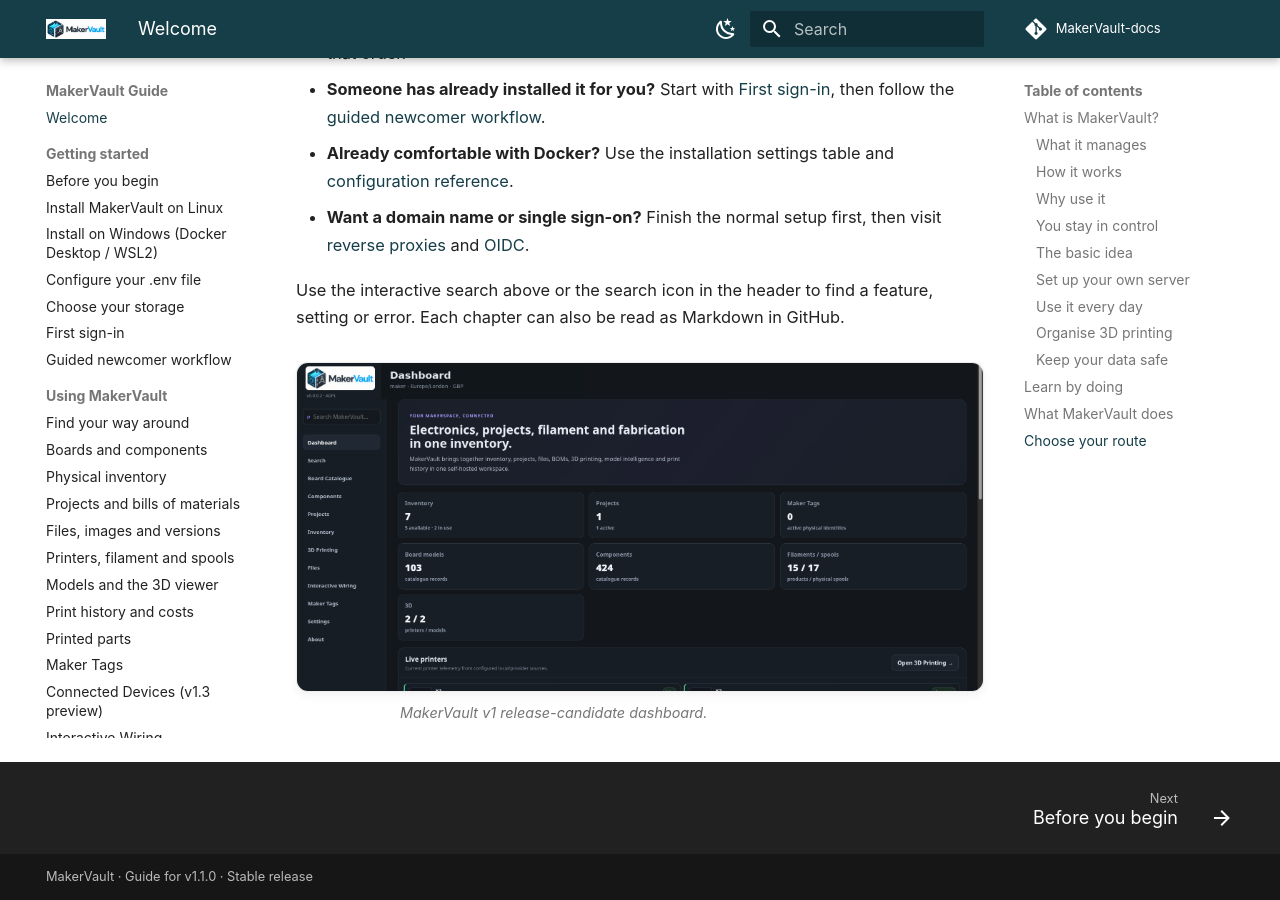
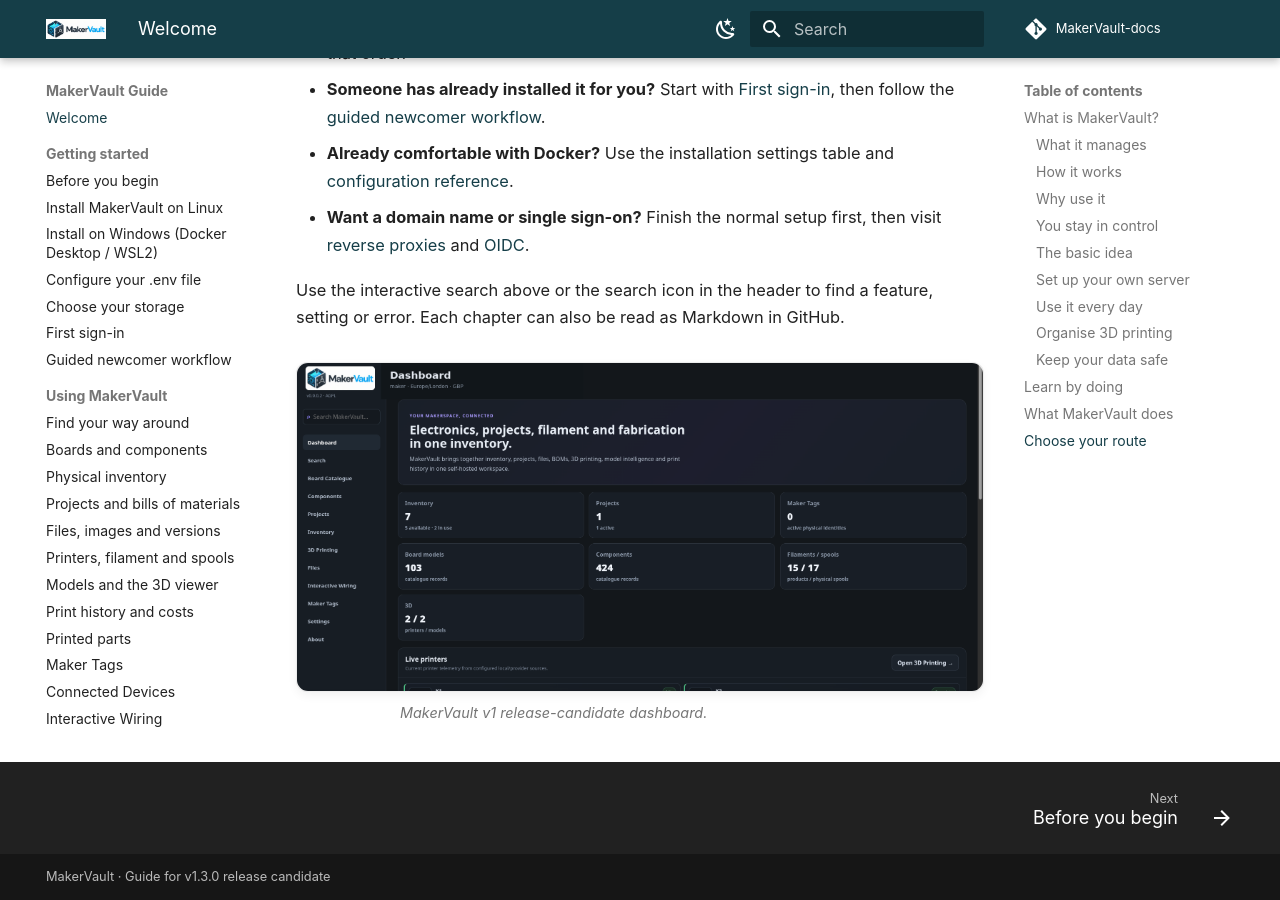
Before and after one commit to gavrd7/MakerVault-docs, an MkDocs documentation site: the page built from docs/guide/index.md, in a window 1280 px wide and 900 px high, scrolled down 4690 px. Built offline with MkDocs 1.6.1 and Material for MkDocs 9.7.7, drawn with Linux system fonts in a browser that asks for light colours; comment, search, counter and statistics services are not loaded.

Commit message:
docs: final v1.3.0 guide version and navigation cleanup (#30)
* docs: update guide README for v1.3.0 release candidate

* docs: fix MkDocs version footer and Connected Devices navigation

```diff
--- a/mkdocs.yml
+++ b/mkdocs.yml
@@ -54,7 +54,7 @@
   - assets/guide-search.js
 extra:
   generator: false
-copyright: MakerVault · Guide for v1.1.0 · Stable release
+copyright: MakerVault · Guide for v1.3.0 release candidate
 nav:
   - Welcome: index.md
   - Getting started:
@@ -76,7 +76,7 @@
       - Print history and costs: using/print-history.md
       - Printed parts: using/printed-parts.md
       - Maker Tags: using/maker-tags.md
-      - Connected Devices (v1.3 preview): using/connected-devices.md
+      - Connected Devices: using/connected-devices.md
       - Interactive Wiring: using/interactive-wiring.md
   - Optional integrations:
       - Spoolman: integrations/spoolman.md
```
Also changed, not shown: README.md (+5 -3 lines).
